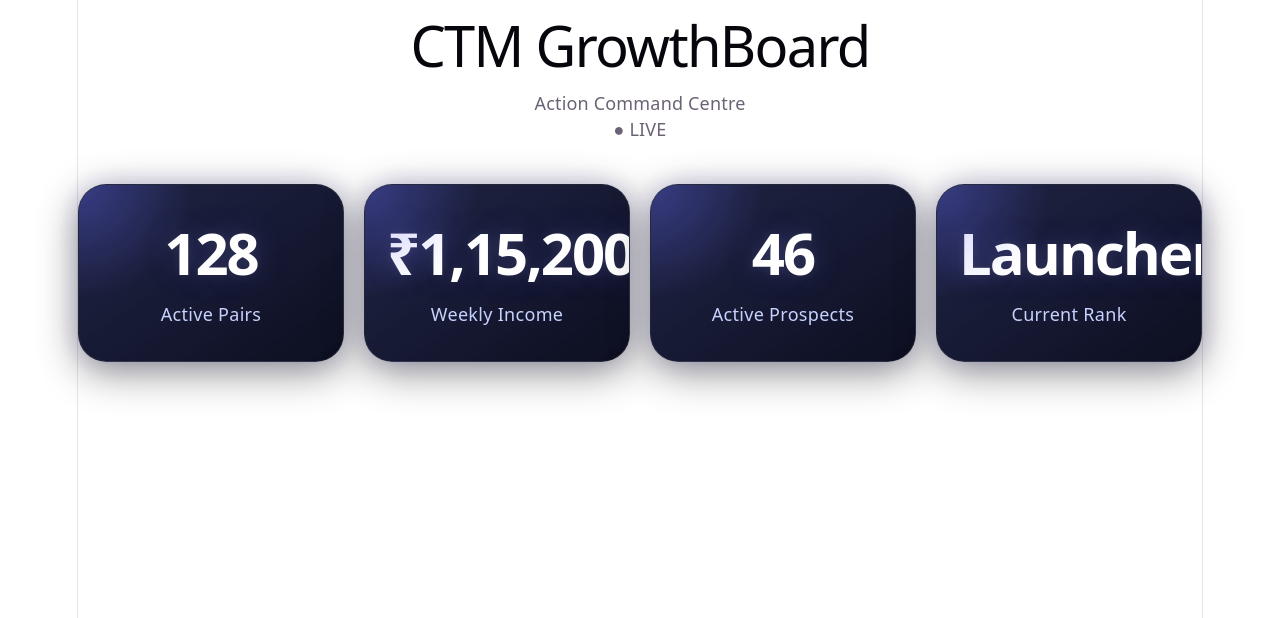
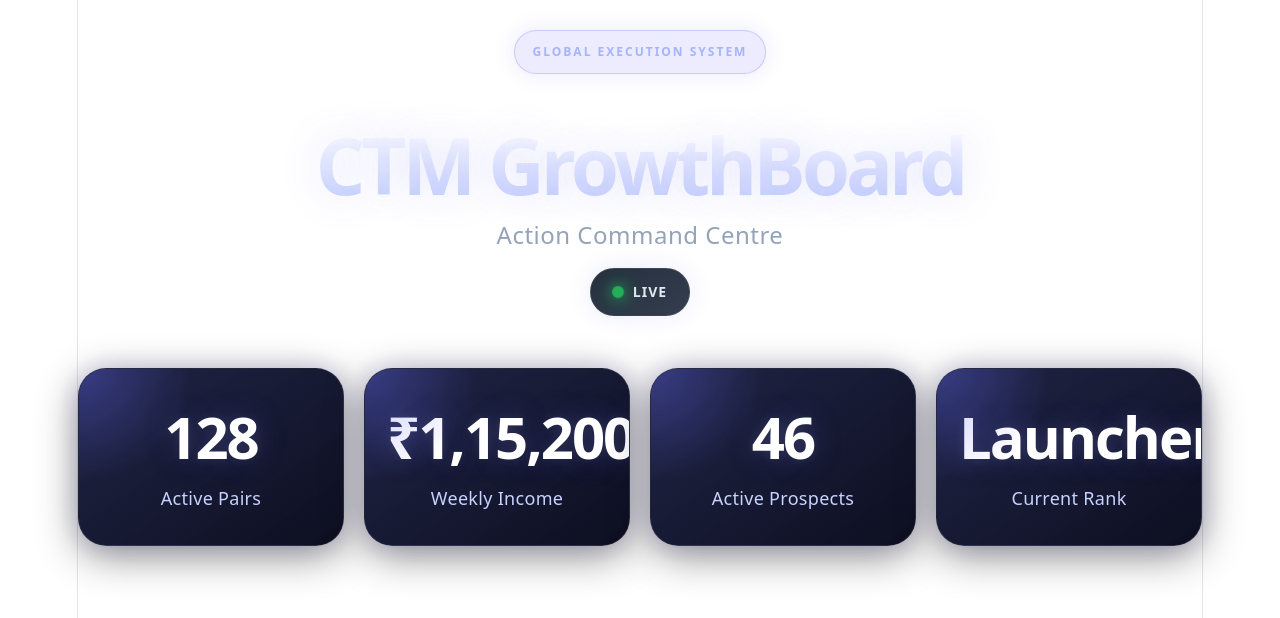
Before and after one commit to SSubhimAA2004/ctm-growthboard, a React (Vite) app: page / in a window 1280 px wide. Shown: the top 618 px of the page. Built offline with nearby package versions, Linux system fonts and the light colour scheme.

Commit message:
Premium hero header upgrade

```diff
--- a/src/components/Header.jsx
+++ b/src/components/Header.jsx
@@ -4,17 +4,28 @@
 function Header() {
   return (
     <header className="hero-section">
-      <div>
-        <h1 className="main-title">CTM GrowthBoard</h1>
+
+      <div className="hero-content">
+
+        <div className="hero-badge">
+          GLOBAL EXECUTION SYSTEM
+        </div>
+
+        <h1 className="main-title">
+          CTM GrowthBoard
+        </h1>
 
         <p className="sub-title">
           Action Command Centre
         </p>
+
       </div>
 
       <div className="live-pill">
-        ● LIVE
+        <span className="live-dot"></span>
+        LIVE
       </div>
+
     </header>
   );
 }
--- a/src/styles/dashboard.css
+++ b/src/styles/dashboard.css
@@ -138,3 +138,196 @@
     font-size: 15px;
   }
 }
+
+
+
+
+
+.hero-section {
+  display: flex;
+  flex-direction: column;
+
+  align-items: center;
+  justify-content: center;
+
+  text-align: center;
+
+  padding-top: 30px;
+  padding-bottom: 10px;
+
+  position: relative;
+}
+
+.hero-content {
+  position: relative;
+}
+
+.hero-badge {
+  display: inline-flex;
+
+  align-items: center;
+  justify-content: center;
+
+  padding: 8px 18px;
+
+  margin-bottom: 20px;
+
+  border-radius: 999px;
+
+  background: rgba(99,102,241,0.12);
+
+  border: 1px solid rgba(99,102,241,0.25);
+
+  color: #a5b4fc;
+
+  font-size: 12px;
+  font-weight: 700;
+
+  letter-spacing: 2px;
+
+  text-transform: uppercase;
+
+  box-shadow:
+    0 0 20px rgba(99,102,241,0.15);
+}
+
+.main-title {
+  font-size: 78px;
+
+  font-weight: 900;
+
+  line-height: 1;
+
+  letter-spacing: -4px;
+
+  margin-bottom: 18px;
+
+  background: linear-gradient(
+    180deg,
+    #ffffff,
+    #c7d2fe
+  );
+
+  -webkit-background-clip: text;
+  -webkit-text-fill-color: transparent;
+
+  text-shadow:
+    0 0 40px rgba(99,102,241,0.18);
+}
+
+.sub-title {
+  font-size: 24px;
+
+  color: #94a3b8;
+
+  font-weight: 500;
+
+  letter-spacing: 0.5px;
+
+  margin-bottom: 20px;
+}
+
+.live-pill {
+  display: inline-flex;
+
+  align-items: center;
+  gap: 10px;
+
+  padding: 10px 22px;
+
+  border-radius: 999px;
+
+  background:
+    linear-gradient(
+      145deg,
+      rgba(15,23,42,0.9),
+      rgba(30,41,59,0.9)
+    );
+
+  border: 1px solid rgba(255,255,255,0.08);
+
+  color: #e2e8f0;
+
+  font-size: 14px;
+  font-weight: 700;
+
+  letter-spacing: 1px;
+
+  box-shadow:
+    0 0 25px rgba(99,102,241,0.12);
+}
+
+.live-dot {
+  width: 10px;
+  height: 10px;
+
+  border-radius: 50%;
+
+  background: #22c55e;
+
+  box-shadow:
+    0 0 12px #22c55e,
+    0 0 24px #22c55e;
+
+  animation: pulseLive 1.5s infinite;
+}
+
+@keyframes pulseLive {
+
+  0% {
+    transform: scale(1);
+    opacity: 1;
+  }
+
+  50% {
+    transform: scale(1.4);
+    opacity: 0.7;
+  }
+
+  100% {
+    transform: scale(1);
+    opacity: 1;
+  }
+}
+
+/* MOBILE */
+
+@media (max-width: 900px) {
+
+  .main-title {
+    font-size: 56px;
+    letter-spacing: -2px;
+  }
+
+  .sub-title {
+    font-size: 20px;
+  }
+}
+
+@media (max-width: 520px) {
+
+  .hero-section {
+    padding-top: 20px;
+  }
+
+  .hero-badge {
+    font-size: 10px;
+    padding: 7px 14px;
+    letter-spacing: 1.5px;
+  }
+
+  .main-title {
+    font-size: 42px;
+    line-height: 1.1;
+  }
+
+  .sub-title {
+    font-size: 17px;
+    margin-bottom: 16px;
+  }
+
+  .live-pill {
+    padding: 8px 18px;
+    font-size: 12px;
+  }
+}
```
